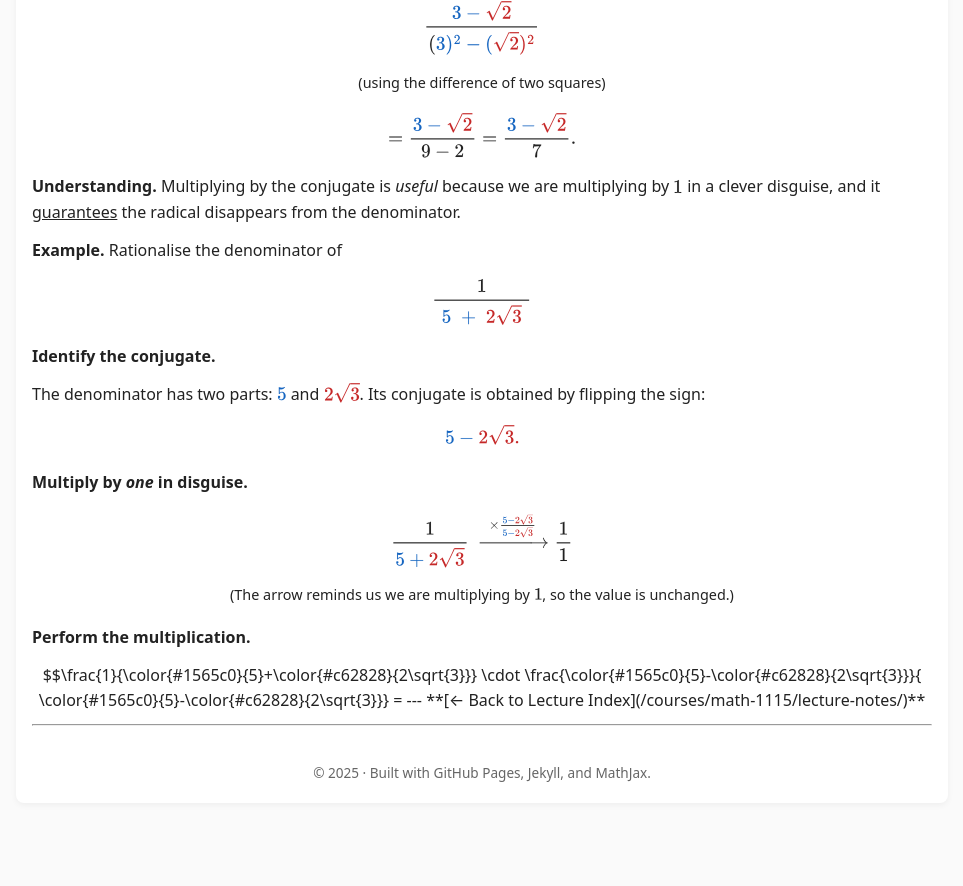
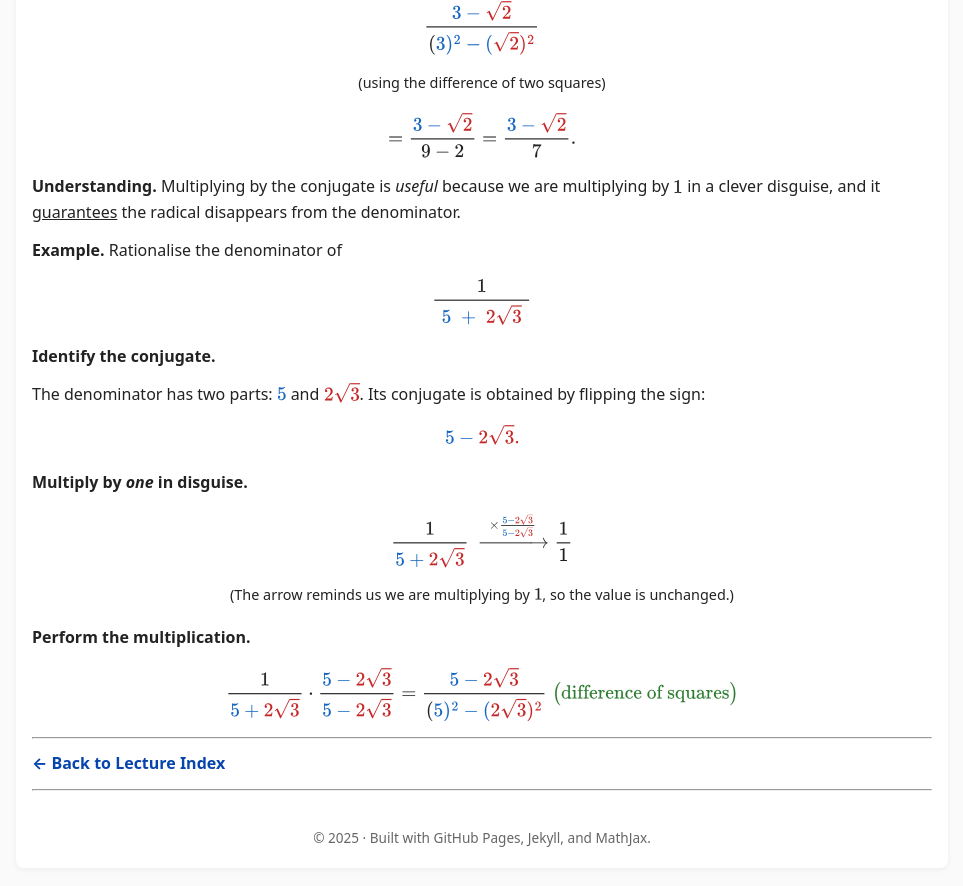
Before and after one commit to SaleemKamaludin/SaleemKamaludin.github.io, a Jekyll site: the page built from courses/math-1115/lecture-notes/lecture3.md, in a window 1280 px wide and 900 px high, scrolled down 5333 px. Shown: the top 886 px of the window, without its empty margins (158-1121 px from the left). Built offline with Jekyll 4.4.1, drawn with Linux system fonts in a browser that asks for light colours; before the commit the page ends 6168 px from its top, so only the background shows below that.

Commit message:
Update lecture3.md

```diff
--- a/courses/math-1115/lecture-notes/lecture3.md
+++ b/courses/math-1115/lecture-notes/lecture3.md
@@ -832,7 +832,10 @@ To ensure consistency, these operations must be performed in a **specific order*
     \frac{\color{#1565c0}{5}-\color{#c62828}{2\sqrt{3}}}{
           \color{#1565c0}{5}-\color{#c62828}{2\sqrt{3}}}
     =
-
+ \frac{\;\color{#1565c0}{5}-\color{#c62828}{2\sqrt{3}}\;}
+         {(\color{#1565c0}{5})^{2}-(\color{#c62828}{2\sqrt{3}})^{2}}
+    \;\color{#2e7d32}{\bigl(\text{difference of squares}\bigr)}$$
+</p>
 
 
 
```
